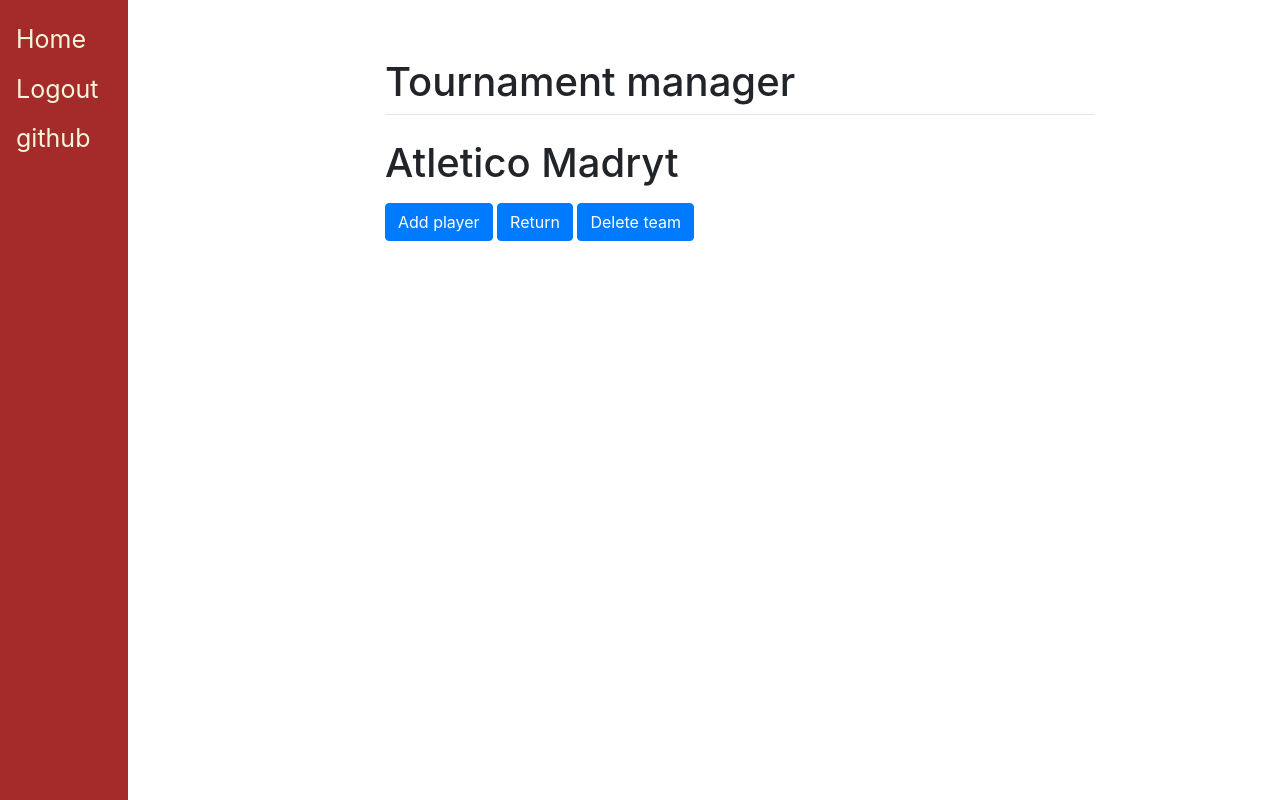
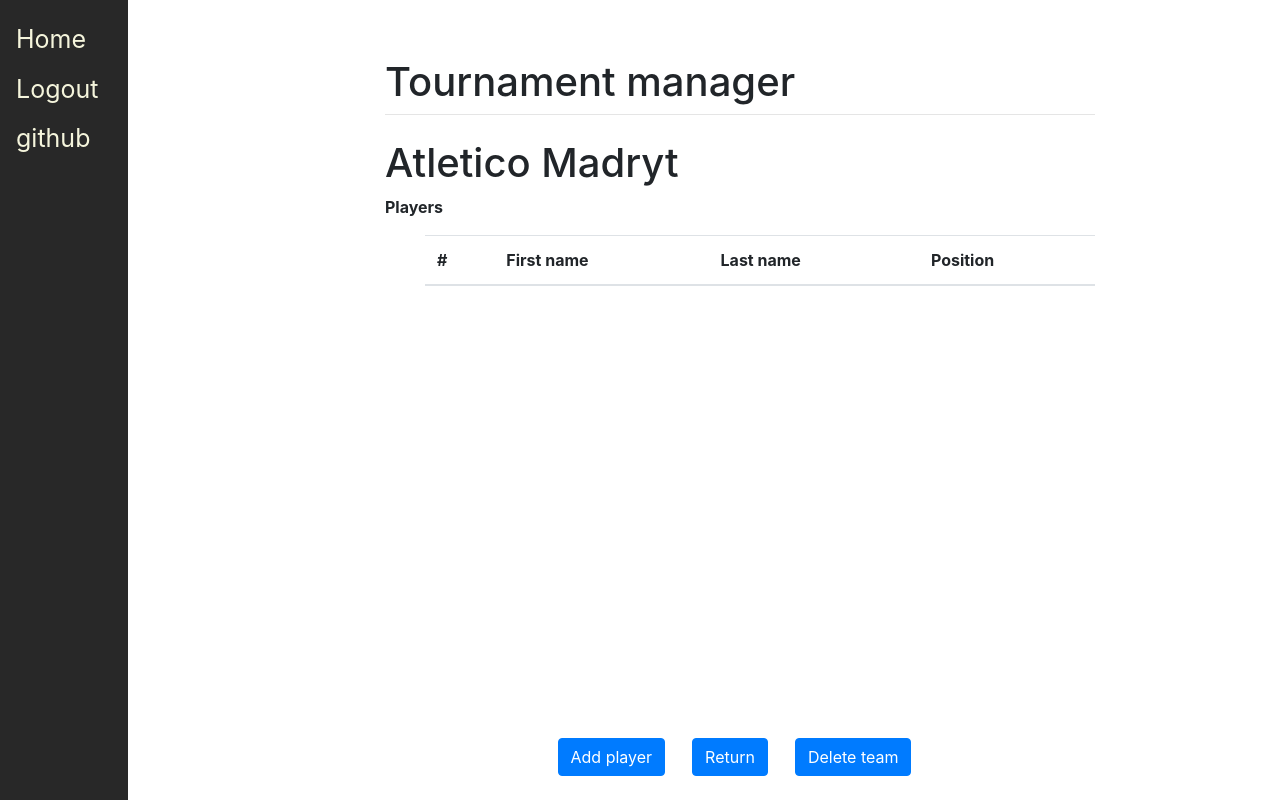
Before and after one commit to witek3100/Tournament-app, a Django app: page /1/1 in a window 1280 px wide. Run offline with Django 4.2, Linux system fonts and the light colour scheme; a user stored in the database is signed in; data comes from the database, SQL or seed files in the repository; both versions use the stored data as it was after the commit; lists and menus that the app fills with data are empty; parts of the project's set-up code (start-up, migrations or seed data) failed here and were passed over; some libraries are stand-ins or nearby versions.

Commit message:
little bit of frontend

```diff
--- a/main/urls.py
+++ b/main/urls.py
@@ -1,4 +1,5 @@
 from django.urls import path
+from django.contrib.staticfiles.urls import staticfiles_urlpatterns
 from . import views
 
 urlpatterns = [
@@ -11,3 +12,5 @@ urlpatterns = [
     path('<int:lid>/<int:tid>/addplayer', views.create_player, name='player index'),
     path('<int:lid>/editleague', views.edit_league, name='edit league')
 ]
+
+urlpatterns += staticfiles_urlpatterns()
--- a/templates/main/base.html
+++ b/templates/main/base.html
@@ -9,7 +9,7 @@
             z-index: 1;
             top: 0;
             left: 0;
-            background-color: brown;
+            background-color: rgb(40, 40, 40);
             overflow-y: hidden;
             padding-top: 15px;
         }
--- a/templates/main/team.html
+++ b/templates/main/team.html
@@ -3,15 +3,44 @@
 
 {% block content %}
     <h1>{{ t.name }}</h1>
+    <p><b>Players</b></p>
     <form method="post" action="#">
         {% csrf_token %}
-        <ul>
-            {% for player in t.player_set.all %}
-                <li>{{ player.first_name }}{{ "  " }}{{ player.second_name }}</li>
-            {% endfor %}
+            <ul>
+            <table class="table">
+            <thead>
+                <tr>
+                    <th scope="col">#</th>
+                    <th scope="col">First name</th>
+                    <th scope="col">Last name</th>
+                    <th scope="col">Position</th>
+                </tr>
+              </thead>
+              <tbody>
+                  {% for player in t.player_set.all %}
+                      <th scope="row">{{ forloop.counter }}</th>
+                          <td>{{ player.first_name }}</td>
+                          <td>{{ player.second_name }}</td>
+                          <td>{{ player.position }}</td>
+                        </tr>
+                  {% endfor %}
+              </tbody>
+            </table>
+
+
+            <div class="fixed-bottom">
+            <br>
+            <center>
+                &nbsp&nbsp&nbsp&nbsp&nbsp&nbsp&nbsp&nbsp&nbsp&nbsp&nbsp&nbsp&nbsp&nbsp&nbsp&nbsp&nbsp&nbsp&nbsp&nbsp
+                &nbsp&nbsp&nbsp&nbsp&nbsp&nbsp&nbsp&nbsp&nbsp&nbsp&nbsp&nbsp&nbsp&nbsp&nbsp&nbsp&nbsp&nbsp&nbsp&nbsp
+            <a href="/{{ t.league_id.league_id }}/{{ t.team_id }}/addplayer" class="btn btn-primary">Add player</a>
+                &nbsp&nbsp&nbsp&nbsp
+            <a href="/{{ t.league_id.league_id }}" class="btn btn-primary">Return</a>
+                &nbsp&nbsp&nbsp&nbsp
+            <button type="delete", class="btn btn-primary", name="deleteT", value="deleteT">Delete team</button>
+            </center>
+            <br>
+        </div>
         </ul>
-        <a href="/{{ t.league_id.league_id }}/{{ t.team_id }}/addplayer" class="btn btn-primary">Add player</a>
-        <a href="/{{ t.league_id.league_id }}" class="btn btn-primary">Return</a>
-        <button type="delete", class="btn btn-primary", name="deleteT", value="deleteT">Delete team</button>
     </form>
 {% endblock %}
```
Also changed, not shown: templates/main/home.html (+5 -4 lines), templates/main/league.html (+23 -1 lines), db.sqlite3.
